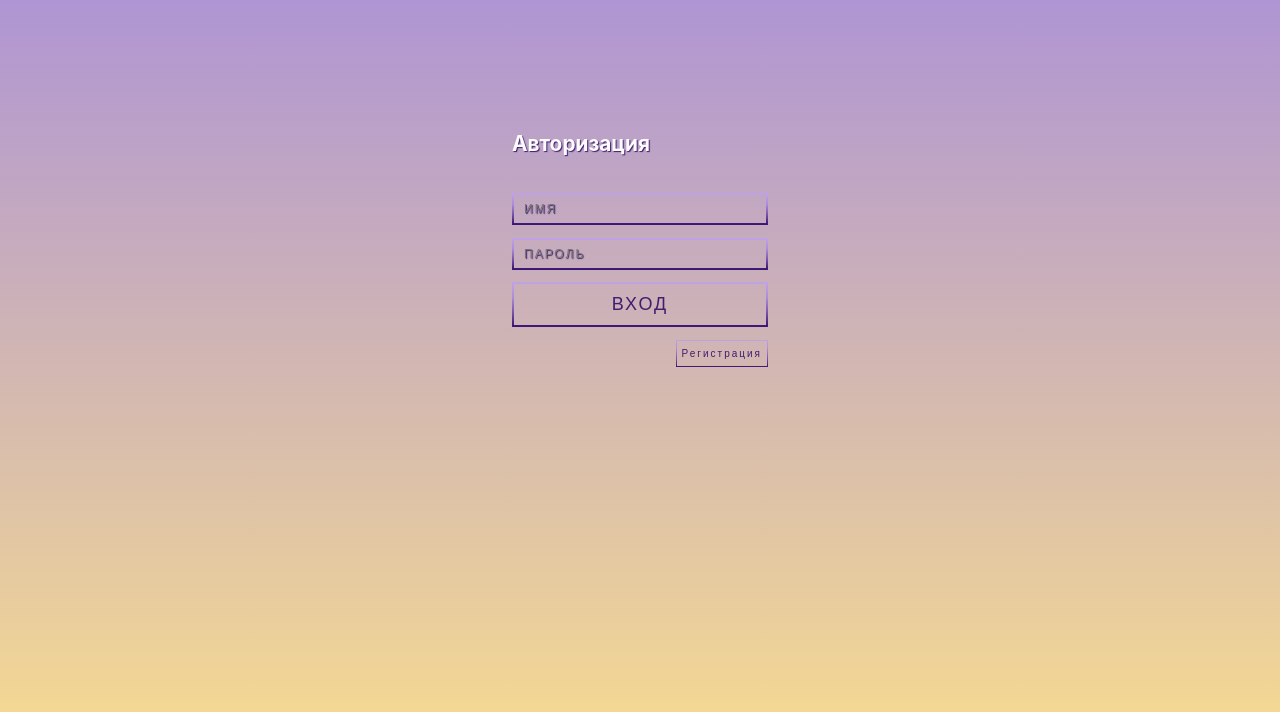
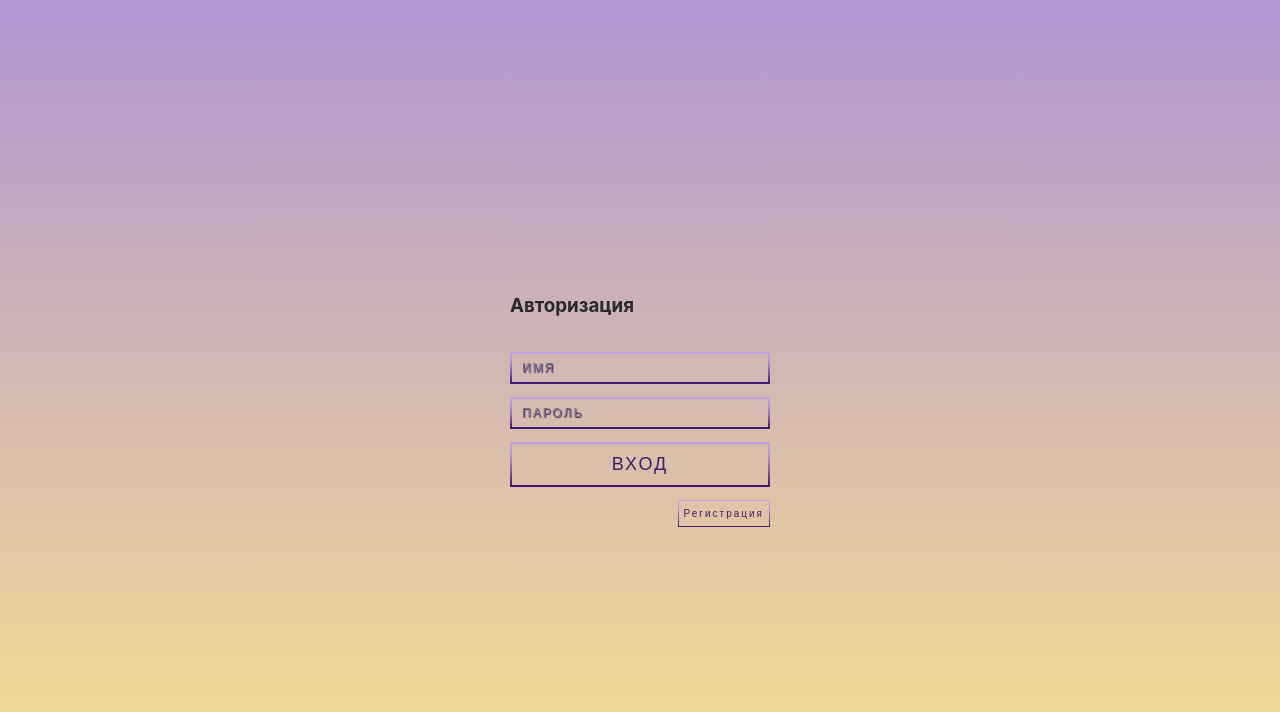
Before and after one commit to DoSomeLight/dosomelight-lk, a React (Create React App) app: page /auth in a window 1280 px wide. Shown: the top 712 px of the page. Built offline with nearby package versions, Linux system fonts and the light colour scheme; no server answers.

Commit message:
move style

```diff
--- a/src/ROUTES/Auth/auth-styles.scss
+++ b/src/ROUTES/Auth/auth-styles.scss
@@ -7,11 +7,14 @@
 .auth {
     // обертка формы
     &--wrapper {
-        width: 20%;
+        display: flex;
+        flex-direction: column;
+        justify-content: center;
+        height: 100vh;
+        width: 260px;
         margin-left: auto;
         margin-right: auto;
         margin-top: auto;
-        //margin:12% auto;
 
         // стиль формы
         &--form {
@@ -20,6 +23,19 @@
             display: flex;
             flex-direction: column;
             justify-content: center;
+
+            // "Авторизация"
+            &--label {
+                float: left;
+                color: #ffffff;
+                font-size: 1.3em;
+                // margin-top: 50%;
+                text-shadow: 1px 1px 1px #3c196d;
+                //border:1px solid rgb(99, 12, 165);
+                &:hover {
+                    color: #aac8de;
+                }
+            }
 
             // стиль выравнивания влево
             &--align_left {
@@ -157,23 +173,6 @@
     clear: both;
 }
 
-// #man-people-user,
-// #lock-locker {
-//     fill: white;
-// }
-
-.sign-in {
-    float: left;
-    color: #ffffff;
-    font-size: 1.3em;
-    margin-top: 50%;
-    text-shadow: 1px 1px 1px #3c196d;
-    //border:1px solid rgb(99, 12, 165);
-    &:hover {
-        color: #aac8de;
-    }
-}
-
 .auth--btn_small {
     &::before {
         bottom: 0;
```
